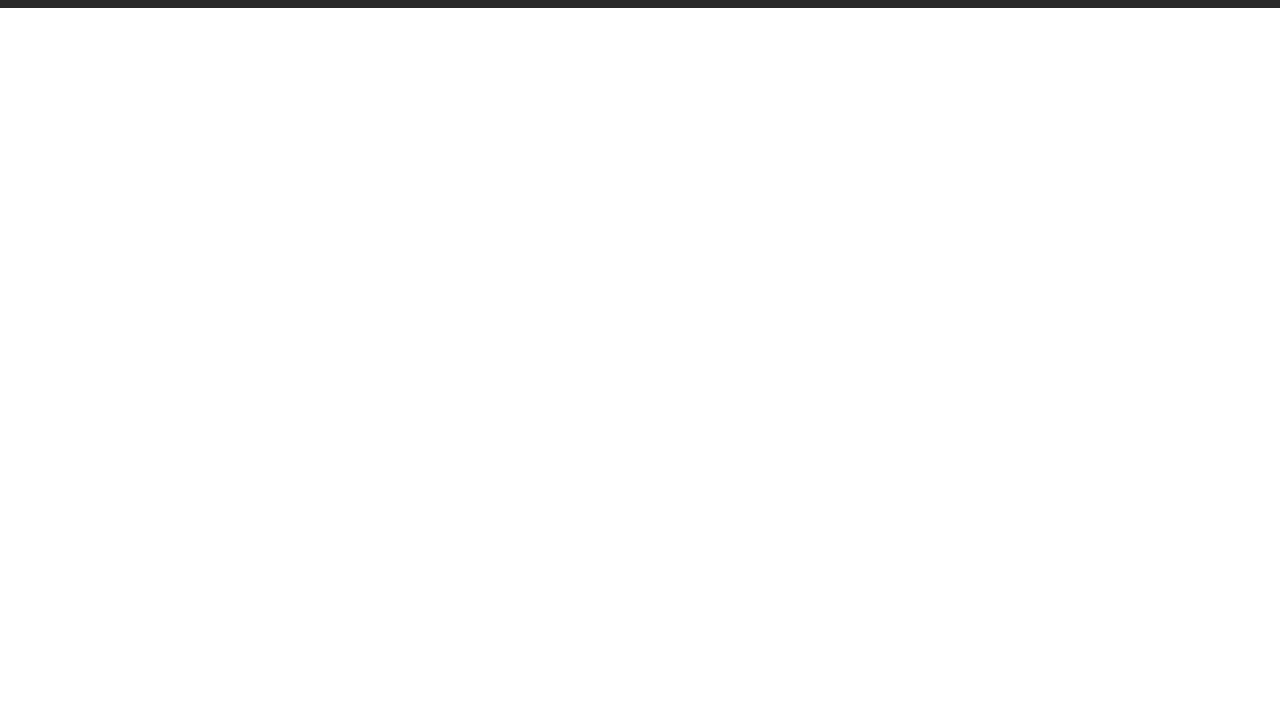
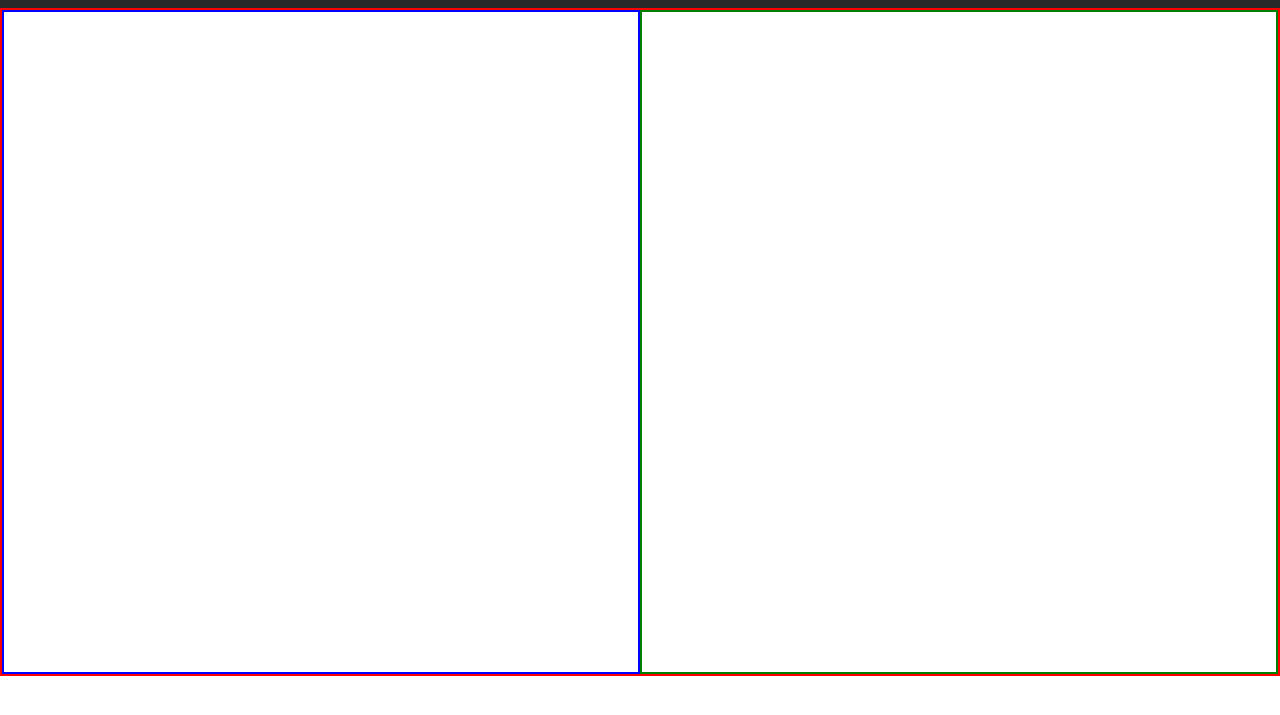
Before and after one commit to mauger1998/ci-lighting, a website built with webpack: page src/index.html in a window 1280 px wide. Shown: the part 119-834 px from the top of the page. Built offline with nearby package versions, Linux system fonts and the light colour scheme.

Commit message:
Give width and height to hero section left and right

```diff
--- a/src/index.html
+++ b/src/index.html
@@ -32,11 +32,21 @@
                             <li>Home</li>
                             <li>Products</li>
                             <li>About</li>
-                            <li><button>Contact Us</button></li>
+                            <li>
+                                <button>Contact Us</button>
+                            </li>
                         </ul>
                     </div>
                 </nav>
             </header>
+            <section class="hero">
+                <div class="hero-left">
+
+                </div>
+                <div class="hero-right">
+
+                </div>
+            </section>
         </section>
     </main>
 </body>
--- a/src/style.css
+++ b/src/style.css
@@ -86,3 +86,19 @@ nav img {
     border:none;
     font-weight:600;
 }
+
+
+
+.hero {
+    border:2px solid red;
+    height:83.5%;
+    display:flex;
+}
+.hero-left {
+    border:2px solid blue;
+    width:50%;
+}
+.hero-right {
+    border:2px solid green;
+    width:50%;
+}
```
